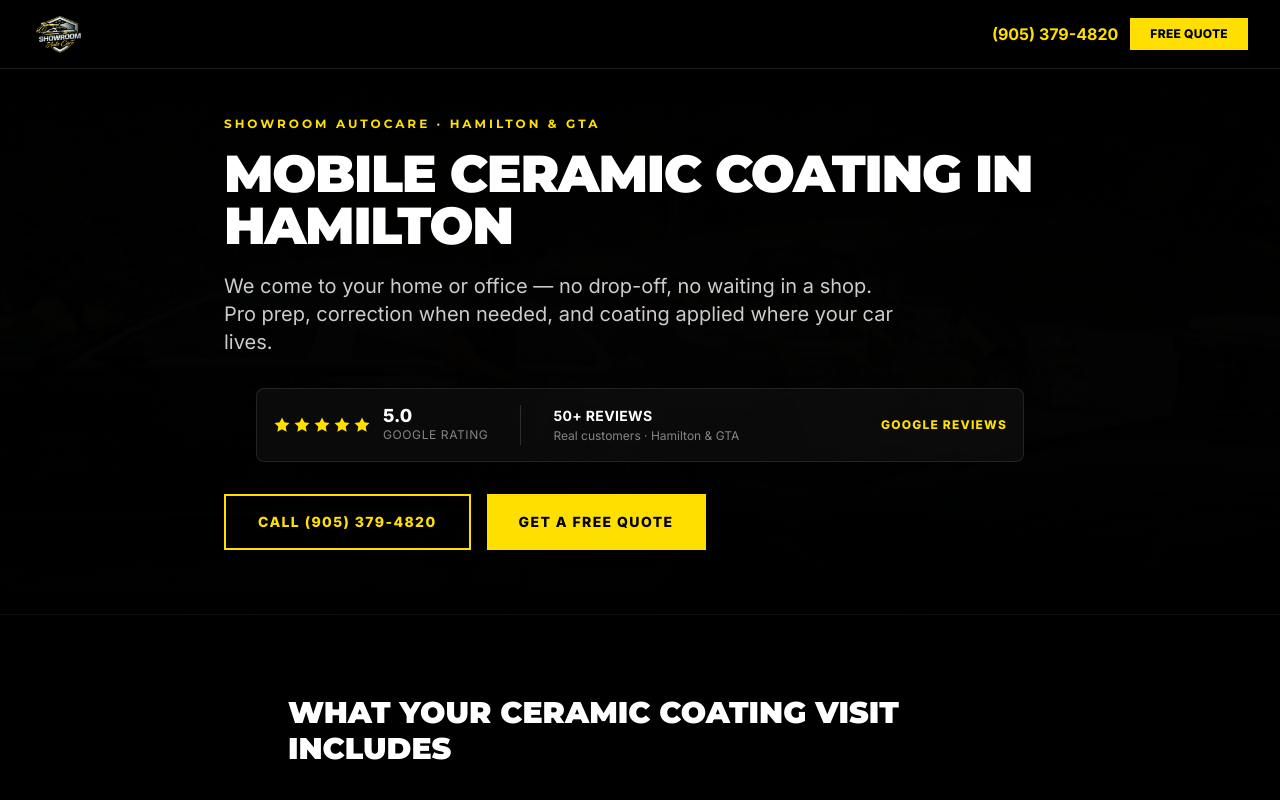
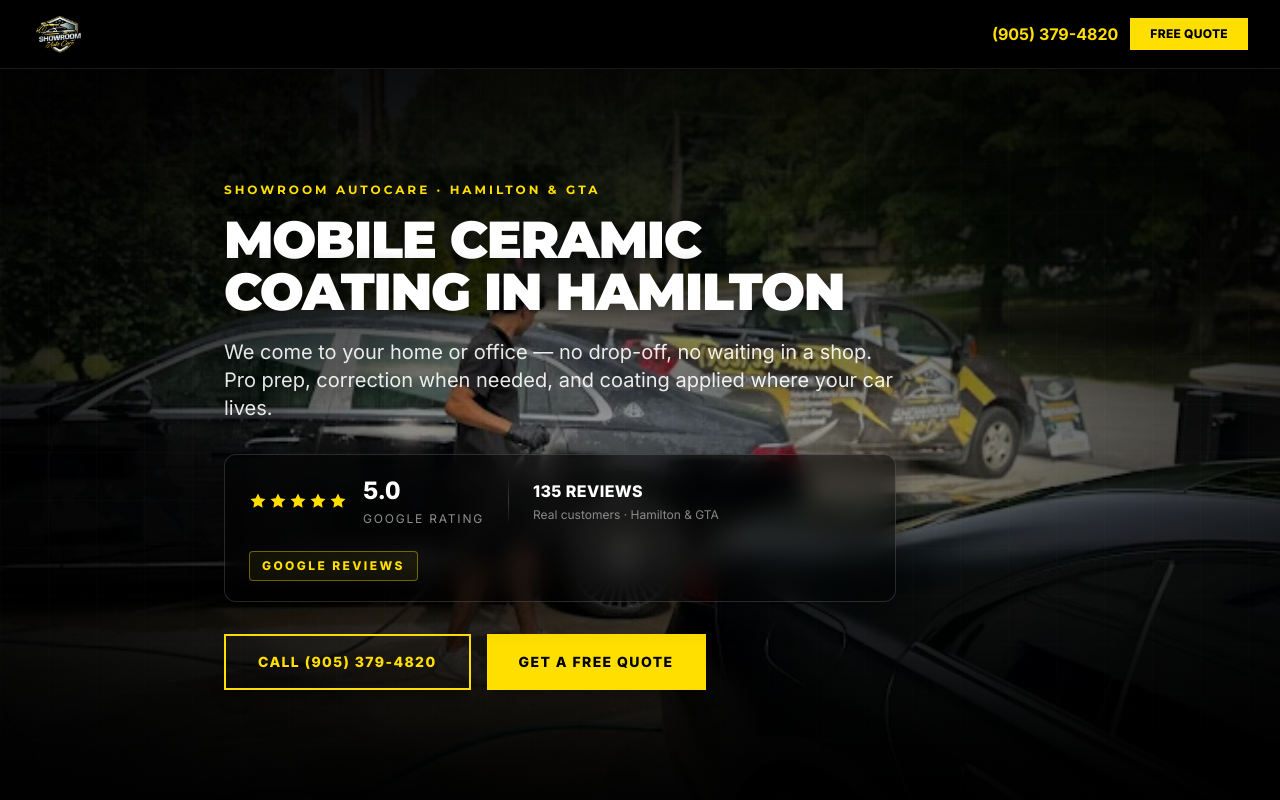
Before and after one commit to NewLegacy1/drivewaydetailing, a React (Vite) app: page /ads/ceramic-coating in a window 1280 px wide. Shown: the top 800 px of the page. Built offline with nearby package versions, Linux system fonts and the light colour scheme; no server answers.

Commit message:
Ad LP hero: shared homepage imagery; 135 reviews; polish social proof
Made-with: Cursor

```diff
--- a/components/Hero.tsx
+++ b/components/Hero.tsx
@@ -1,19 +1,5 @@
 import React, { useMemo } from 'react';
-
-// Mobile hero: A/B test — Porsche + truck, or team washing Porsche in driveway
-const HERO_MOBILE_IMAGES = ['/hero-mobile.png', '/images/showroom-switch.png'];
-
-// Desktop: A/B test hero images (replace with your own for variety)
-const HERO_IMAGES = ['/hero.png', '/hero2.png', '/hero3.png'];
-
-// Lighter on left so worker is more visible; still dark enough for text
-const HERO_GRADIENTS: { className: string }[] = [
-  { className: 'bg-gradient-to-r from-black/45 via-black/25 to-transparent' },
-  { className: 'bg-gradient-to-r from-black/40 via-black/18 to-transparent' },
-  { className: 'bg-gradient-to-b from-black/40 via-transparent to-black/35' },
-  { className: 'bg-gradient-to-r from-black/42 from-[25%] via-transparent to-transparent' },
-  { className: 'bg-gradient-to-r from-black/40 via-black/20 to-black/8' },
-];
+import { pickHeroBackground } from '@/lib/heroBackgrounds';
 
 interface HeroProps {
   onRequestQuote?: () => void;
@@ -21,11 +7,7 @@ interface HeroProps {
 }
 
 const Hero: React.FC<HeroProps> = ({ onRequestQuote, city }) => {
-  const { image, gradient, mobileImage } = useMemo(() => ({
-    image: HERO_IMAGES[Math.floor(Math.random() * HERO_IMAGES.length)],
-    gradient: HERO_GRADIENTS[Math.floor(Math.random() * HERO_GRADIENTS.length)],
-    mobileImage: HERO_MOBILE_IMAGES[Math.floor(Math.random() * HERO_MOBILE_IMAGES.length)],
-  }), []);
+  const { desktop: image, gradient, mobile: mobileImage } = useMemo(() => pickHeroBackground(), []);
 
   return (
     <section className="relative min-h-[72vh] md:min-h-screen flex items-center overflow-hidden pt-20">
@@ -95,7 +77,7 @@ const Hero: React.FC<HeroProps> = ({ onRequestQuote, city }) => {
               ))}
             </div>
             <span className="text-white/80 font-bold uppercase tracking-widest text-sm">
-              100+ Five-Star Google Reviews
+              135+ Five-Star Google Reviews
             </span>
           </div>
           <div className="flex flex-col sm:flex-row gap-4">
--- a/components/ads/AdCampaignLp.tsx
+++ b/components/ads/AdCampaignLp.tsx
@@ -1,5 +1,6 @@
-import React from 'react';
+import React, { useMemo } from 'react';
 import type { AdCampaignConfig } from '@/lib/adCampaigns';
+import { pickHeroBackground } from '@/lib/heroBackgrounds';
 import BeforeAfterSlider from '@/components/BeforeAfterSlider';
 import AdSocialProof from './AdSocialProof';
 import AdLeadFormSection from './AdLeadFormSection';
@@ -15,48 +16,67 @@ type AdCampaignLpProps = {
 
 const AdCampaignLp: React.FC<AdCampaignLpProps> = ({ config }) => {
   const idPrefix = `ad-${config.id}`;
+  const { desktop: heroDesktop, mobile: heroMobile, gradient } = useMemo(() => pickHeroBackground(), []);
 
   return (
     <main>
-      {/* 1–2: Headline + subhead + hero */}
-      <section className="relative w-full min-w-0 overflow-hidden pb-12 md:pb-16">
+      {/* Hero: same image pools + overlays as homepage Hero (mobile vs desktop) */}
+      <section className="relative w-full min-w-0 overflow-hidden min-h-[min(100dvh,920px)] md:min-h-[min(92vh,960px)] flex items-center">
+        <div className="absolute inset-0 bg-brand-black">
           <div
-          className="absolute inset-0 bg-cover bg-no-repeat opacity-35"
+            className="absolute inset-0 hero-bg-image md:hidden"
             style={{
-            backgroundImage: `url(${config.heroImage})`,
-            backgroundPosition: config.heroImagePosition || 'center center',
+              backgroundImage: `url(${heroMobile})`,
+              backgroundRepeat: 'no-repeat',
+              backgroundPosition: 'center',
+              backgroundSize: 'contain',
             }}
             aria-hidden
           />
-        <div className="absolute inset-0 bg-gradient-to-b from-brand-black via-brand-black/95 to-brand-black pointer-events-none" aria-hidden />
-        <div className="relative z-10 max-w-4xl mx-auto px-4 sm:px-6 lg:px-8 pt-8 md:pt-12">
+          <div
+            className="absolute inset-0 hero-bg-image hidden md:block"
+            style={{
+              backgroundImage: `url(${heroDesktop})`,
+              backgroundRepeat: 'no-repeat',
+            }}
+            aria-hidden
+          />
+          <div className="absolute inset-0 bg-black/30 md:bg-black/25" aria-hidden />
+          <div className="absolute inset-0 hero-middle-light" aria-hidden />
+          <div className={`absolute inset-0 ${gradient.className}`} aria-hidden />
+          <div className="absolute inset-0 hero-vignette" aria-hidden />
+          <div className="absolute inset-0 hero-gridlines opacity-60" aria-hidden />
+          <div className="absolute inset-0 bg-gradient-to-b from-brand-black/80 via-transparent to-brand-black md:from-brand-black/50 md:via-transparent md:to-brand-black/90 pointer-events-none" aria-hidden />
+        </div>
+
+        <div className="relative z-10 w-full max-w-4xl mx-auto px-4 sm:px-6 lg:px-8 py-10 md:py-16">
+          <div className="max-w-2xl [text-shadow:0_2px_24px_rgba(0,0,0,0.85)]">
             <p className="font-display text-brand-yellow uppercase tracking-[0.25em] text-[10px] sm:text-xs font-bold mb-4">
               ShowRoom AutoCare · Hamilton &amp; GTA
             </p>
             <h1 className="font-display text-3xl sm:text-4xl md:text-5xl lg:text-[3.25rem] font-black uppercase tracking-tight text-white leading-[1.08] mb-5">
               {config.headline}
             </h1>
-          <p className="text-white/80 text-lg sm:text-xl leading-relaxed mb-8 max-w-2xl">
+            <p className="text-white/90 text-base sm:text-lg md:text-xl leading-relaxed mb-8">
               {config.subheadline}
             </p>
+          </div>
 
-          {/* 3: Social proof — high on page */}
-          <div className="mb-8">
+          <div className="mb-8 max-w-2xl">
             <AdSocialProof />
           </div>
 
-          {/* 4: CTAs above the fold */}
           <div className="flex flex-col sm:flex-row flex-wrap gap-3 sm:gap-4">
             <a
               href="tel:+19053794820"
-              className="inline-flex items-center justify-center border-2 border-brand-yellow text-brand-yellow px-8 py-4 font-black uppercase tracking-widest text-xs sm:text-sm hover:bg-brand-yellow/10 transition-colors"
+              className="inline-flex items-center justify-center border-2 border-brand-yellow text-brand-yellow px-8 py-4 font-black uppercase tracking-widest text-xs sm:text-sm hover:bg-brand-yellow/10 transition-colors [text-shadow:none] shadow-lg shadow-black/40"
             >
               Call (905) 379-4820
             </a>
             <button
               type="button"
               onClick={scrollToQuote}
-              className="inline-flex items-center justify-center bg-brand-yellow text-brand-black px-8 py-4 font-black uppercase tracking-widest text-xs sm:text-sm magnetic-cta hover:opacity-95 transition-opacity"
+              className="inline-flex items-center justify-center bg-brand-yellow text-brand-black px-8 py-4 font-black uppercase tracking-widest text-xs sm:text-sm magnetic-cta hover:opacity-95 transition-opacity shadow-lg shadow-black/30"
             >
               Get a free quote
             </button>
--- a/components/ads/AdSocialProof.tsx
+++ b/components/ads/AdSocialProof.tsx
@@ -2,7 +2,7 @@ import React from 'react';
 import { GMB_PROFILE_URL, GMB_REVIEW_URL } from '@/lib/google-business';
 
 const RATING = (import.meta.env.VITE_ADS_GOOGLE_RATING as string | undefined)?.trim() || '5.0';
-const REVIEW_LABEL = (import.meta.env.VITE_ADS_GOOGLE_REVIEW_COUNT as string | undefined)?.trim() || '50+';
+const REVIEW_LABEL = (import.meta.env.VITE_ADS_GOOGLE_REVIEW_COUNT as string | undefined)?.trim() || '135';
 
 function Stars() {
   return (
@@ -20,21 +20,25 @@ const AdSocialProof: React.FC = () => {
   const href = GMB_REVIEW_URL || GMB_PROFILE_URL;
 
   const inner = (
-    <div className="flex flex-wrap items-center justify-center gap-4 sm:gap-8 py-4 px-4 rounded-lg border border-white/10 bg-brand-gray/40">
-      <div className="flex items-center gap-3">
+    <div className="flex flex-col sm:flex-row flex-wrap items-stretch sm:items-center justify-between gap-4 sm:gap-6 py-5 px-5 sm:px-6 rounded-xl border border-white/15 bg-black/45 backdrop-blur-md shadow-[0_8px_32px_rgba(0,0,0,0.4)]">
+      <div className="flex items-center gap-4 min-w-0">
         <Stars />
-        <div className="text-left">
-          <p className="text-white font-black text-lg leading-none">{RATING}</p>
-          <p className="text-white/50 text-xs uppercase tracking-wider mt-0.5">Google rating</p>
+        <div className="text-left min-w-0">
+          <p className="text-white font-black text-xl sm:text-2xl leading-none tabular-nums">{RATING}</p>
+          <p className="text-white/55 text-[10px] sm:text-xs uppercase tracking-[0.15em] mt-1">Google rating</p>
         </div>
       </div>
-      <div className="hidden sm:block w-px h-10 bg-white/15" aria-hidden />
-      <div className="text-center sm:text-left">
-        <p className="text-white font-bold text-sm uppercase tracking-wide">{REVIEW_LABEL} reviews</p>
-        <p className="text-white/50 text-xs mt-0.5">Real customers · Hamilton &amp; GTA</p>
+      <div className="hidden sm:block w-px h-12 bg-gradient-to-b from-transparent via-white/20 to-transparent shrink-0" aria-hidden />
+      <div className="flex-1 text-center sm:text-left min-w-[12rem]">
+        <p className="text-white font-black text-sm sm:text-base uppercase tracking-wide">
+          {REVIEW_LABEL} reviews
+        </p>
+        <p className="text-white/50 text-xs mt-1">Real customers · Hamilton &amp; GTA</p>
       </div>
-      <div className="w-full sm:w-auto flex justify-center sm:justify-end sm:ml-auto">
-        <span className="text-brand-yellow text-xs font-black uppercase tracking-widest">Google reviews</span>
+      <div className="flex justify-center sm:justify-end sm:shrink-0">
+        <span className="inline-flex items-center text-brand-yellow text-[10px] sm:text-xs font-black uppercase tracking-[0.2em] border border-brand-yellow/40 rounded px-3 py-1.5 bg-brand-yellow/5">
+          Google reviews
+        </span>
       </div>
     </div>
   );
--- a/lib/adCampaigns.tsx
+++ b/lib/adCampaigns.tsx
@@ -10,8 +10,6 @@ export type AdCampaignConfig = {
   id: 'ceramic' | 'detailing';
   headline: string;
   subheadline: string;
-  heroImage: string;
-  heroImagePosition?: string;
   includedTitle: string;
   includedBullets: string[];
   whyTitle: string;
@@ -32,8 +30,6 @@ export const AD_CAMPAIGN_CERAMIC: AdCampaignConfig = {
   headline: 'Mobile ceramic coating in Hamilton',
   subheadline:
     'We come to your home or office — no drop-off, no waiting in a shop. Pro prep, correction when needed, and coating applied where your car lives.',
-  heroImage: '/hero3.png',
-  heroImagePosition: 'center 45%',
   includedTitle: 'What your ceramic coating visit includes',
   includedBullets: [
     'Consultation on paint condition and realistic gloss/protection goals',
@@ -91,8 +87,6 @@ export const AD_CAMPAIGN_DETAILING: AdCampaignConfig = {
   headline: 'Mobile car detailing in Hamilton',
   subheadline:
     'We come to your home or office — no drop-off, no waiting room. Interior revival, exterior washes, and full details done in your driveway.',
-  heroImage: '/hero3.png',
-  heroImagePosition: 'center 52%',
   includedTitle: 'What a full mobile detail can include',
   includedBullets: [
     'Thorough vacuum, blow-out, and fabric/leather-safe cleaning where appropriate',
--- /dev/null
+++ b/lib/heroBackgrounds.ts
@@ -0,0 +1,31 @@
+/**
+ * Shared hero imagery (same pools as homepage Hero).
+ * Mobile: A/B — Porsche + truck, or team washing Porsche.
+ * Desktop: rotates hero.png / hero2.png / hero3.png.
+ */
+
+export const HERO_MOBILE_IMAGES = ['/hero-mobile.png', '/images/showroom-switch.png'] as const;
+
+export const HERO_DESKTOP_IMAGES = ['/hero.png', '/hero2.png', '/hero3.png'] as const;
+
+export const HERO_GRADIENTS = [
+  { className: 'bg-gradient-to-r from-black/45 via-black/25 to-transparent' },
+  { className: 'bg-gradient-to-r from-black/40 via-black/18 to-transparent' },
+  { className: 'bg-gradient-to-b from-black/40 via-transparent to-black/35' },
+  { className: 'bg-gradient-to-r from-black/42 from-[25%] via-transparent to-transparent' },
+  { className: 'bg-gradient-to-r from-black/40 via-black/20 to-black/8' },
+] as const;
+
+export type HeroBackgroundPick = {
+  desktop: (typeof HERO_DESKTOP_IMAGES)[number];
+  mobile: (typeof HERO_MOBILE_IMAGES)[number];
+  gradient: (typeof HERO_GRADIENTS)[number];
+};
+
+export function pickHeroBackground(): HeroBackgroundPick {
+  return {
+    desktop: HERO_DESKTOP_IMAGES[Math.floor(Math.random() * HERO_DESKTOP_IMAGES.length)],
+    mobile: HERO_MOBILE_IMAGES[Math.floor(Math.random() * HERO_MOBILE_IMAGES.length)],
+    gradient: HERO_GRADIENTS[Math.floor(Math.random() * HERO_GRADIENTS.length)],
+  };
+}
```
Lines whose indentation alone changed are shown as unchanged.
